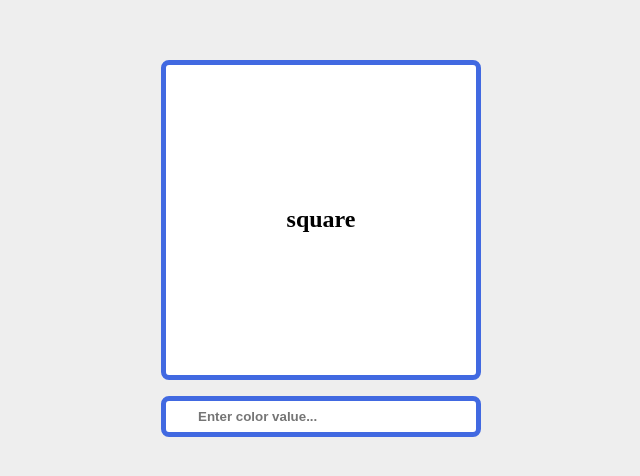
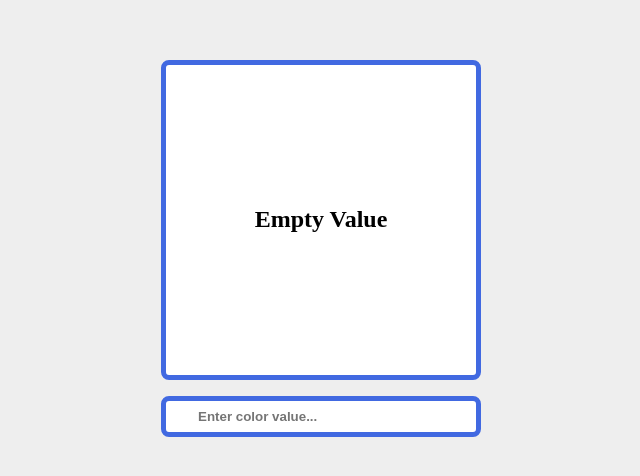
Before and after one commit to AmoroBG/react-color-changer, a React (Vite) app: page / in a window 1280 px wide. Shown: the part 152-628 px from the top of the page, without its empty margins (319-959 px from the left). Built offline with nearby package versions, Linux system fonts and the light colour scheme.

Commit message:
Add background color change functionality

```diff
--- a/src/App.jsx
+++ b/src/App.jsx
@@ -1,13 +1,14 @@
+import { useState } from "react";
 import Input from "./components/Input";
 import Square from "./components/Square";
 
 function App() {
-
+  const [colorValue, setColorValue] = useState("");
 
   return (
     <div className="App">
-      <Square />
-      <Input />
+      <Square colorValue={colorValue} />
+      <Input colorValue={colorValue} setColorValue={setColorValue} />
     </div>
   );
 }
--- a/src/components/Input.jsx
+++ b/src/components/Input.jsx
@@ -1,7 +1,14 @@
 import React from "react";
 
-const Input = () => {
-  return <input type="text" placeholder="Enter color value..." />;
+const Input = ({ colorValue, setColorValue }) => {
+  return (
+    <input
+      type="text"
+      placeholder="Enter color value..."
+      value={colorValue}
+      onChange={(e) => setColorValue(e.target.value)}
+    />
+  );
 };
 
 export default Input;
--- a/src/components/Square.jsx
+++ b/src/components/Square.jsx
@@ -1,7 +1,11 @@
 import React from "react";
 
-const Square = () => {
-  return <section className="square">square</section>;
+const Square = ({ colorValue }) => {
+  return (
+    <section className="square" style={{ backgroundColor: colorValue }}>
+      <p>{colorValue ? colorValue : "Empty Value"}</p>
+    </section>
+  );
 };
 
 export default Square;
```
